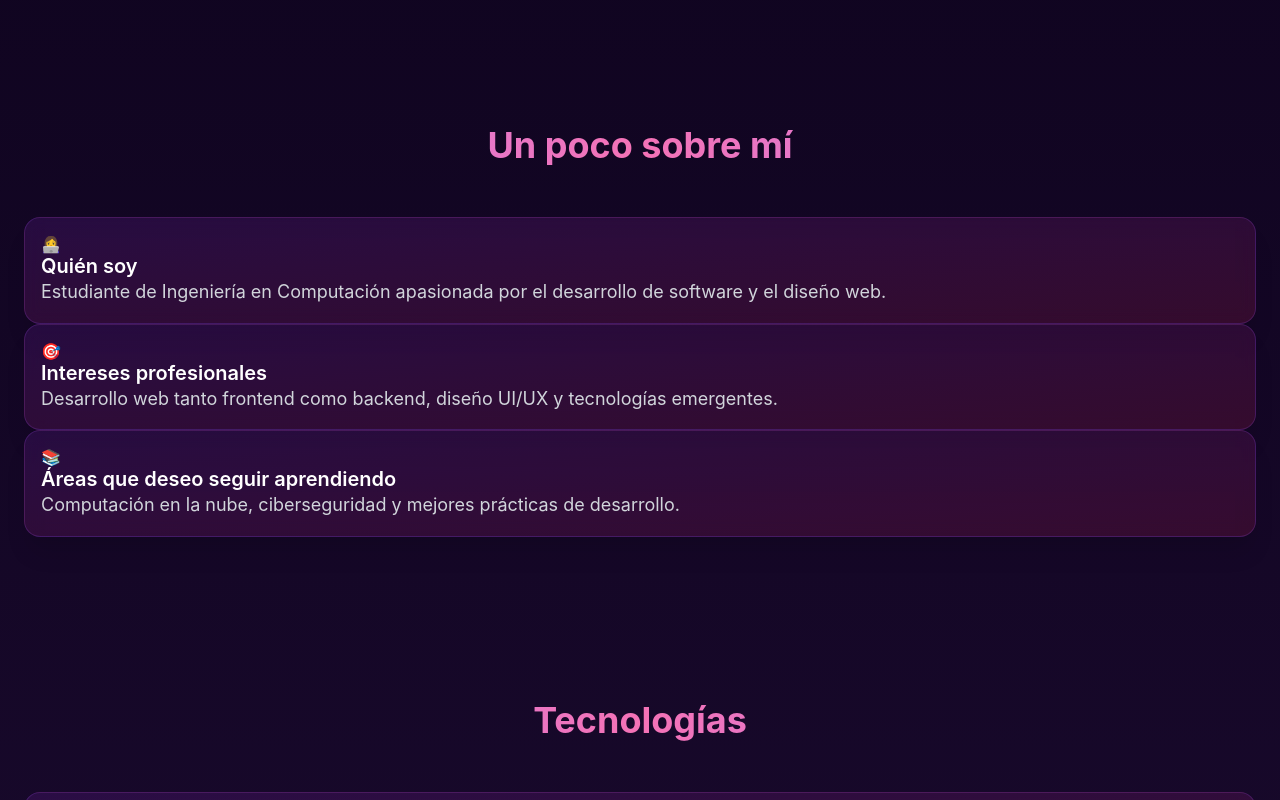
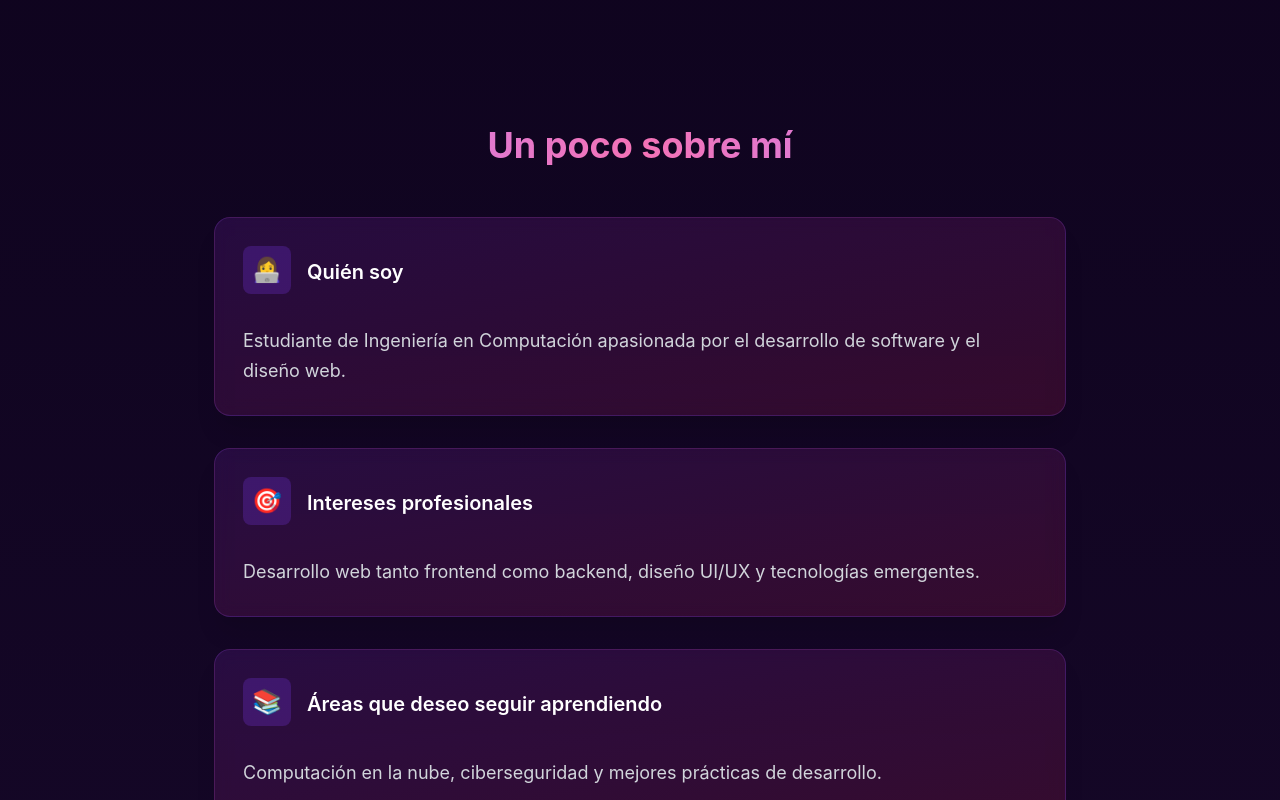
Before and after one commit to MarceC21/Mi_Portafolio, a Next.js app: page / in a window 1280 px wide. Shown: the part 820-1620 px from the top of the page. Built offline with nearby package versions, Linux system fonts and the light colour scheme.

Commit message:
feat: sección de about completada con css

```diff
--- a/src/sections/about.jsx
+++ b/src/sections/about.jsx
@@ -1,5 +1,6 @@
 import React from 'react';
 
+import "@/src/style/about.css";
 
 import CardAbout from "../ui/card";
 
--- /dev/null
+++ b/src/style/about.css
@@ -0,0 +1,137 @@
+/* =========================================
+   ABOUT
+========================================= */
+
+#sobre-mi .container {
+  max-width: 900px;
+}
+
+/* título */
+
+#sobre-mi .section-title {
+  margin-bottom: 3rem;
+}
+
+/* =========================
+   CONTENEDOR DE CARDS
+========================= */
+
+.cards {
+  display: flex;
+  flex-direction: column;
+
+  gap: 2rem;
+}
+
+
+/* =========================
+   HEADER CARD
+========================= */
+
+.card-header {
+  display: flex;
+  align-items: center;
+
+  gap: 1rem;
+
+  margin-bottom: 1rem;
+}
+
+/* icono */
+
+.card-icon {
+  display: inline-flex;
+
+  align-items: center;
+  justify-content: center;
+
+  width: 3rem;
+  height: 3rem;
+
+  flex-shrink: 0;
+
+  font-size: 1.4rem;
+
+  border-radius: var(--radius-sm);
+
+  background: rgba(124, 58, 237, 0.25);
+}
+
+/* título */
+
+.card-header h3 {
+  margin: 0;
+
+  color: var(--text-primary);
+}
+
+
+
+/* =========================
+   CARD ABOUT
+========================= */
+
+.cards .card {
+  padding: 1.75rem;
+
+  border-radius: var(--radius-lg);
+}
+
+/* icono */
+
+.cards .card span:first-child {
+  display: inline-flex;
+
+  align-items: center;
+  justify-content: center;
+
+  width: 3rem;
+  height: 3rem;
+
+  margin-bottom: 1rem;
+
+  font-size: 1.5rem;
+
+  border-radius: var(--radius-sm);
+
+  background: rgba(124, 58, 237, 0.25);
+}
+
+/* título card */
+
+.cards .card h3 {
+  margin-bottom: 0.75rem;
+
+  color: var(--text-primary);
+}
+
+/* descripción */
+
+.cards .card p {
+  color: var(--text-secondary);
+
+  line-height: 1.7;
+}
+
+/* hover sutil */
+
+.cards .card:hover {
+  transform: translateY(-6px);
+
+  box-shadow:
+    0 0 20px rgba(168, 85, 247, 0.10);
+}
+
+/* =========================
+   RESPONSIVE
+========================= */
+
+@media (max-width: 768px) {
+  .cards {
+    gap: 1.5rem;
+  }
+
+  .cards .card {
+    padding: 1.25rem;
+  }
+}
--- a/src/ui/card.jsx
+++ b/src/ui/card.jsx
@@ -1,14 +1,23 @@
 // Cards para la seccion about
-export default function CardAbout({ icono, title, description }) {
+export default function CardAbout({
+  icono,
+  title,
+  description,
+}) {
   return (
-    <div className="card card-about">
-      <div className="icono">{icono}</div>
-      <h3>{title}</h3>
+    <div className="card">
+
+      <div className="card-header">
+        <span className="card-icon">{icono}</span>
+
+        <h3>{title}</h3>
+      </div>
+
       <p>{description}</p>
+
     </div>
   );
 }
-
 // Card para la sección de tecnologías
 export function CardTecnologia({ icono, nombre }) {
   return (
```
